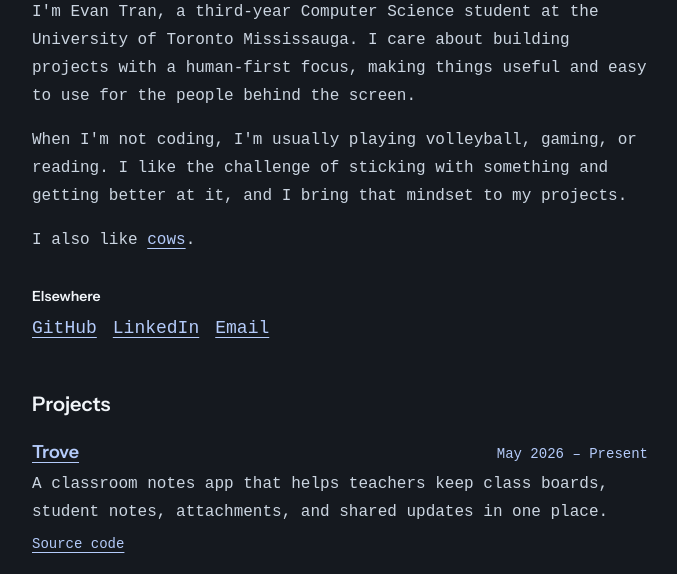
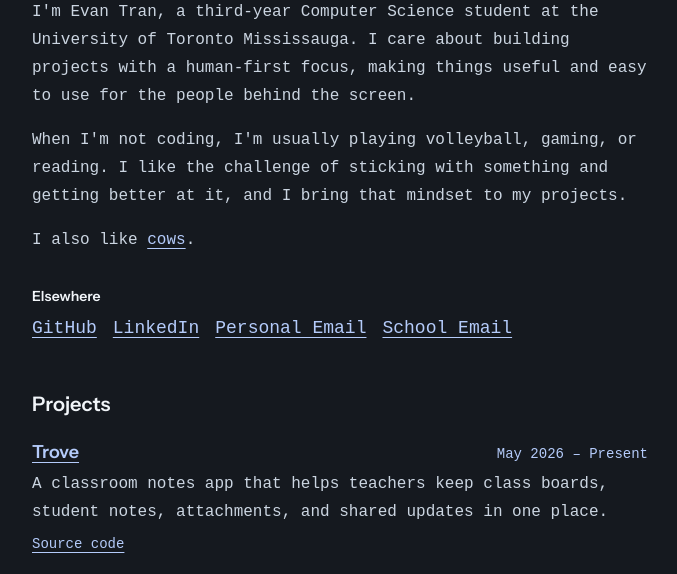
Before and after one commit to etpans/personal-website, a website: page index.html in a window 1280 px wide. Shown: the part 226-800 px from the top of the page, without its empty margins (300-977 px from the left). Drawn offline with nearby package versions, Linux system fonts and the light colour scheme; a web font is replaced by a local one.

Commit message:
feat: add personal and school email links

```diff
--- a/index.html
+++ b/index.html
@@ -47,7 +47,8 @@
           <nav class="contact-links mt-2 flex flex-wrap gap-x-4 gap-y-1 text-lg" aria-label="Contact links">
             <a href="https://github.com/etpans" target="_blank" rel="noopener noreferrer">GitHub</a>
             <a href="https://www.linkedin.com/in/evan-thanh-tran/" target="_blank" rel="noopener noreferrer">LinkedIn</a>
-            <a href="mailto:hello@evantran.ca">Email</a>
+            <a href="mailto:evantran06@gmail.com">Personal Email</a>
+            <a href="mailto:evanthanh.tran@mail.utoronto.ca">School Email</a>
             <!-- <a href="/downloads/Evan Tran's Resume.pdf" download>CV</a> -->
           </nav>
         </section>
```
